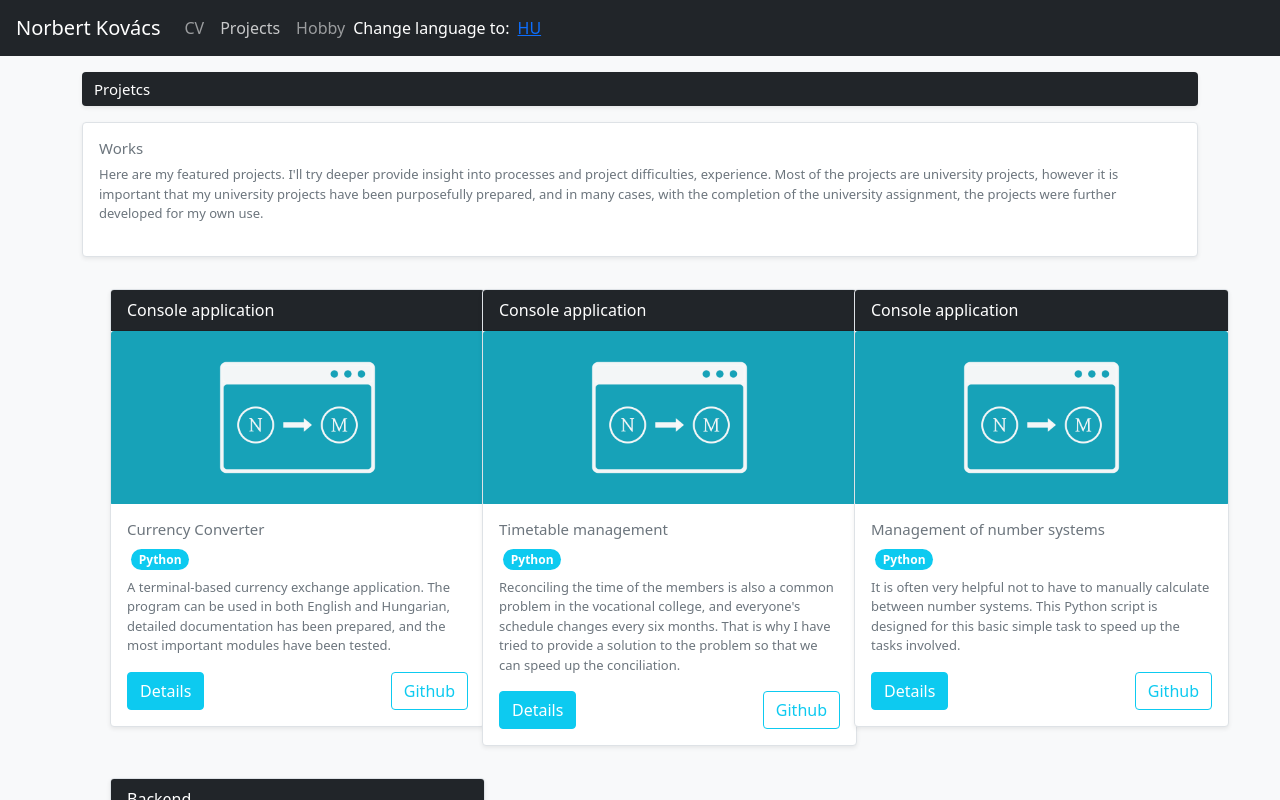
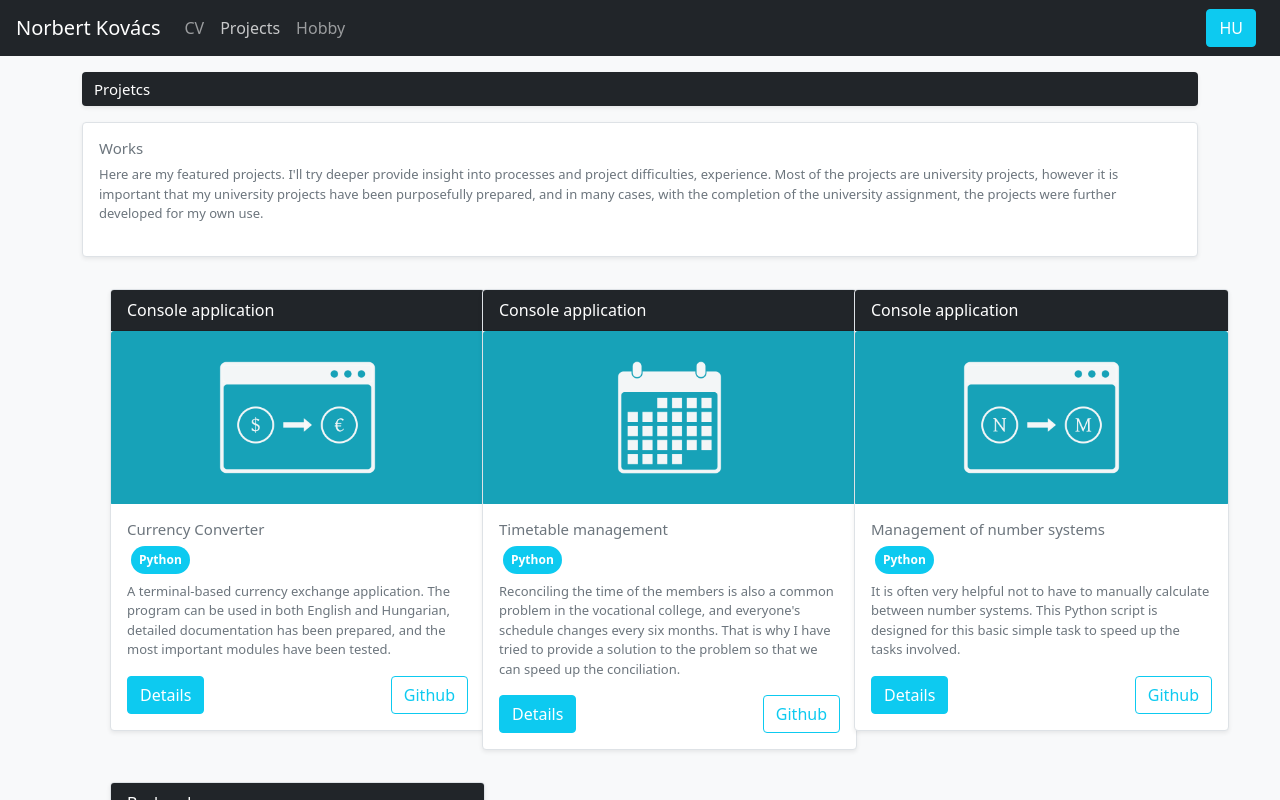
Before and after one commit to Gellifree/vue-portfolio, a Vue app: page / in a window 1280 px wide. Both pictures are taken after a click on the link "Projects". Shown: the top 800 px of the page. Built offline with nearby package versions, Linux system fonts and the light colour scheme.

Commit message:
fix: fixing navbar, and image viewer in the project modals

```diff
--- a/src/components/Navbar.vue
+++ b/src/components/Navbar.vue
@@ -5,7 +5,7 @@
  <a class="navbar-brand" href="#" @click.prevent="set_page_state(0)" v-else>{{english_lang['name_logo']}}</a>
 
  <!-- Toggler/collapsibe Button -->
- <button class="navbar-toggler" type="button" data-toggle="collapse" data-target="#collapsibleNavbar">
+ <button class="navbar-toggler" type="button" data-bs-toggle="collapse" data-bs-target="#collapsibleNavbar">
    <span class="navbar-toggler-icon"></span>
  </button>
 
@@ -34,10 +34,9 @@
      </li>
    </ul>
 
-   <span class="text-white"  v-if="language['value'] == 'EN'"> {{ hungarian_lang.change_lang_title}} </span>
-   <span class="text-white"  v-else> {{ english_lang.change_lang_title}} </span>
-   <a @click.prevent="set_language" class="mx-2" style="display: inline-block;">{{language['value']}}</a>
-
+   <!--<span class="text-white ms-auto mb-2 mb-lg-0"  v-if="language['value'] == 'EN'"> {{ hungarian_lang.change_lang_title}} </span>
+   <span class="text-white ms-auto mb-2 mb-lg-0"  v-else> {{ english_lang.change_lang_title}} </span> -->
+   <a @click.prevent="set_language" class="mx-2 btn btn-info text-white ms-auto mb-2 mb-lg-0" style="display: inline-block;">{{language['value']}}</a>
  </div>
 
 </nav>
--- a/src/components/ProjectCard.vue
+++ b/src/components/ProjectCard.vue
@@ -1,10 +1,10 @@
 <template lang="html">
   <div class="card m-3 shadow-sm border" style="width: 375px;">
     <div class="card-header bg-dark text-white"> {{category}} </div>
-    <img class="card-img-top" src="../assets/ProjectImages/binary.png"/>
+    <img class="card-img-top" :src="require('../assets/' + image_path)"/>
     <div class="card-body">
       <h6 class="card-title text-secondary">{{title}}</h6>
-      <span class="badge rounded-pill bg-info text-white mx-1" v-for="tag in tags" :key="tag.id">{{tag}}</span>
+      <span class="badge rounded-pill bg-info text-white mx-1 p-2" v-for="tag in tags" :key="tag.id">{{tag}}</span>
       <p class="card-text mt-2 text-secondary">{{description}}</p>
 
       <button class="btn btn-info text-white" data-bs-toggle="modal" :data-bs-target="'#' + modal_id" v-if="language['value'] == 'EN'">Részletek</button>
@@ -31,11 +31,8 @@
               <button type="button" data-bs-target="#carouselExampleCaptions" data-bs-slide-to="2" aria-label="Slide 3"></button>
             </div>
             <div class="carousel-inner">
-              <div class="carousel-item active">
-                <img src="../assets/Detailes/currency_screenshot_exchange.png" class="d-block w-100" alt="...">
-              </div>
-              <div class="carousel-item">
-                <img src="../assets/Detailes/currency_screenshot_list.png" class="d-block w-100" alt="...">
+              <div class="carousel-item" :class="{active: index == 0}" v-for="(picture, index) in modal_content.images" :key="picture.id">
+                <img :src="require('../assets/' + picture)" class="d-block w-100" alt="...">
               </div>
             </div>
             <button class="carousel-control-prev" type="button" data-bs-target="#carouselExampleCaptions" data-bs-slide="prev">
@@ -48,8 +45,6 @@
             </button>
           </div>
 
-
-          <button type="button" name="button" class="btn btn-danger m-2 float-end">Bezár</button>
           <button type="button" name="button" class="btn btn-outline-info m-2 float-end">Github</button>
 
         </div>
@@ -69,7 +64,7 @@ export default {
     modal_id: String,
     modal_content: Object
   },
-  inject: ['language']
+  inject: ['language'],
 }
 </script>
 
--- a/src/components/Projects.vue
+++ b/src/components/Projects.vue
@@ -2,12 +2,12 @@
   <div class="container ">
     <div class="row" v-if="language['value'] == 'EN'">
       <div class="col-sm-4 " v-for="project in hungarian_lang.Projects" :key="project.id">
-        <ProjectCard :category="project.category" :title="project.title" :tags="project.tags" :description="project.description" :modal_content="project.modal_content" :modal_id="project.modal_id"/>
+        <ProjectCard :category="project.category" :title="project.title" :tags="project.tags" :description="project.description" :modal_content="project.modal_content" :modal_id="project.modal_id" :image_path="project.image_path"/>
       </div>
     </div>
     <div class="row" v-else>
       <div class="col-sm-4 " v-for="project in english_lang.Projects" :key="project.id">
-        <ProjectCard :category="project.category" :title="project.title" :tags="project.tags" :description="project.description" :modal_content="project.modal_content" :modal_id="project.modal_id"/>
+        <ProjectCard :category="project.category" :title="project.title" :tags="project.tags" :description="project.description" :modal_content="project.modal_content" :modal_id="project.modal_id" :image_path="project.image_path"/>
       </div>
     </div>
   </div>
@@ -26,7 +26,7 @@ export default {
         Projects : [
           {
             category: 'Konzol alkalmazás',
-            image_path: '../imagepath.png',
+            image_path: 'ProjectImages/currency.png',
             title: 'Valutaátváltó',
             tags: ['Python'],
             description: 'Egy terminál alapú valutaátváltó alkalmazás. A program angol és magyar nyelveken is használható, részletes dokumentáció készült hozzá, és a legfontosabb modulok tesztelve lettek.',
@@ -35,12 +35,12 @@ export default {
             modal_content: {
               modal_title: 'Összefoglaló',
               paragraps: ['A program az innovitech állásinterjú részeként került elkészítésre. Ebben a projektben sok újítást is kipróbáltam, így született meg a nyelvesítés, és a részletesebb beállítások. ', 'A program, egy API szolgáltatást használ hogy naprakészen tartsa a valuta árfolyamokat, de azt csak naponta egyszer frissíti, elindításkor ellenőrzi hogy aktuális adatokkal dolgozik-e. Amennyiben valami probléma miatt, nem tudja felfrissíteni az adatokat, azt jelzi a felhasználónak. Több kényelmi funkcióval is rendeldelkezik a program, amik a beállításokon keresztül ki/be kapcsolhatóak. Egy részletes help dokumentumot is készítettem két nyelven. Ezenkívül, a program legfontosabb részeit sikerült lefedni unit tesztekkel is. '],
-              images: ['first_image.png', 'second_image.png']
+              images: ['Detailes/currency_screenshot_exchange.png', 'Detailes/currency_screenshot_list.png']
             }
           },
           {
             category: 'Konzol alkalmazás',
-            image_path: '../imagepath.png',
+            image_path: 'ProjectImages/timetable.png',
             title: 'Órarend elemzés',
             tags: ['Python'],
             description: 'A szakkollégiumban is hétköznapi probléma a tagok idejének összeegyeztetése, ráadásul mindenki beosztása félévenként változik. Ezért megpróbáltam egy megoldást nyújtani a problémára, amivel az egyeztetést felgyorsíthatjuk.',
@@ -49,7 +49,7 @@ export default {
           },
           {
             category: 'Konzol alkalmazás',
-            image_path: '../imagepath.png',
+            image_path: 'ProjectImages/binary.png',
             title: 'Számrendszerek kezelése ',
             tags: ['Python'],
             description: 'Sokszor nagy segítséget nyújt, ha nem manuálisan kell a számrendszerek közötti átváltást elvégezni. Erre az alapvető egyszerű feladatra készült ez a Python script, hogy meggyorsítsa az ehhez kapcsolódó feladatok megoldását. ',
@@ -58,7 +58,7 @@ export default {
           },
           {
             category: 'Backend ',
-            image_path: '../imagepath.png',
+            image_path: 'ProjectImages/bluepaw.png',
             title: 'Kék Mancs szervezet ',
             tags: ['PHP', 'Codeigniter 3'],
             description: 'Egy fiktív szervezet számára készült nyilvántartó web alkalmazás. ',
@@ -71,16 +71,20 @@ export default {
         Projects : [
           {
             category: 'Console application',
-            image_path: '../imagepath.png',
+            image_path: 'ProjectImages/currency.png',
             title: 'Currency Converter',
             tags: ['Python'],
             description: 'A terminal-based currency exchange application. The program can be used in both English and Hungarian, detailed documentation has been prepared, and the most important modules have been tested.',
             modal_id: 'first',
-            modal_content: 'modal content text'
+            modal_content: {
+              modal_title: 'Summary',
+              paragraps: ['The program was prepared as part of an innovitech job interview. I also tried a lot of innovations in this project, so the double language, and more detailed settings were born.', 'The program uses an API service to keep currency rates up to date, but only updates it once a day to check if it is working with current data at startup. If due to some problem, you are unable to update the data, it will notify the user. The program has several convenience functions that can be switched on / off via the settings. I also prepared a detailed help document in two languages. In addition, the most important parts of the program were covered by unit tests. '],
+              images: ['Detailes/currency_screenshot_exchange.png', 'Detailes/currency_screenshot_list.png']
+            }
           },
           {
             category: 'Console application',
-            image_path: '../imagepath.png',
+            image_path: 'ProjectImages/timetable.png',
             title: 'Timetable management',
             tags: ['Python'],
             description: "Reconciling the time of the members is also a common problem in the vocational college, and everyone's schedule changes every six months. That is why I have tried to provide a solution to the problem so that we can speed up the conciliation.",
@@ -89,7 +93,7 @@ export default {
           },
           {
             category: 'Console application',
-            image_path: '../imagepath.png',
+            image_path: 'ProjectImages/binary.png',
             title: 'Management of number systems ',
             tags: ['Python'],
             description: 'It is often very helpful not to have to manually calculate between number systems. This Python script is designed for this basic simple task to speed up the tasks involved.',
@@ -98,7 +102,7 @@ export default {
           },
           {
             category: 'Backend ',
-            image_path: '../imagepath.png',
+            image_path: 'ProjectImages/bluepaw.png',
             title: 'Blue Paw',
             tags: ['PHP', 'Codeigniter 3'],
             description: 'A registry web application designed for a fictitious organization.',
```
